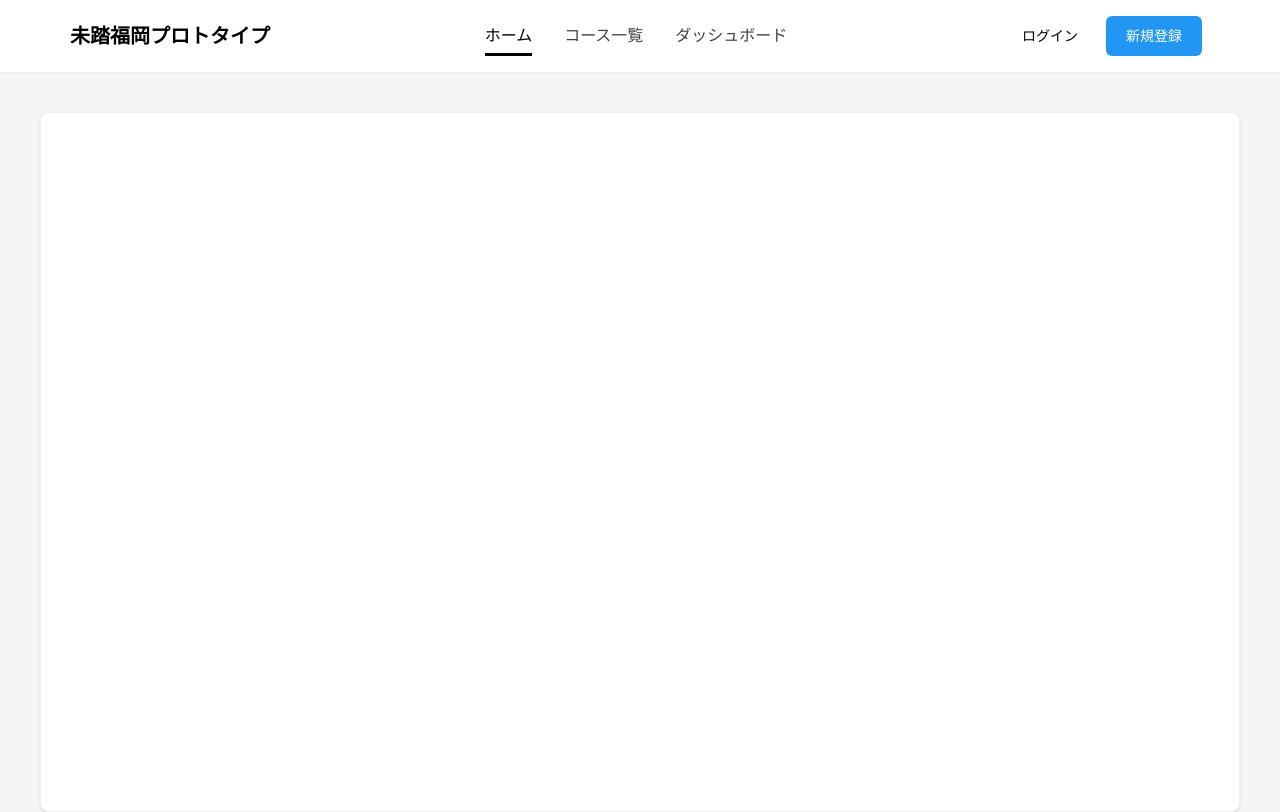
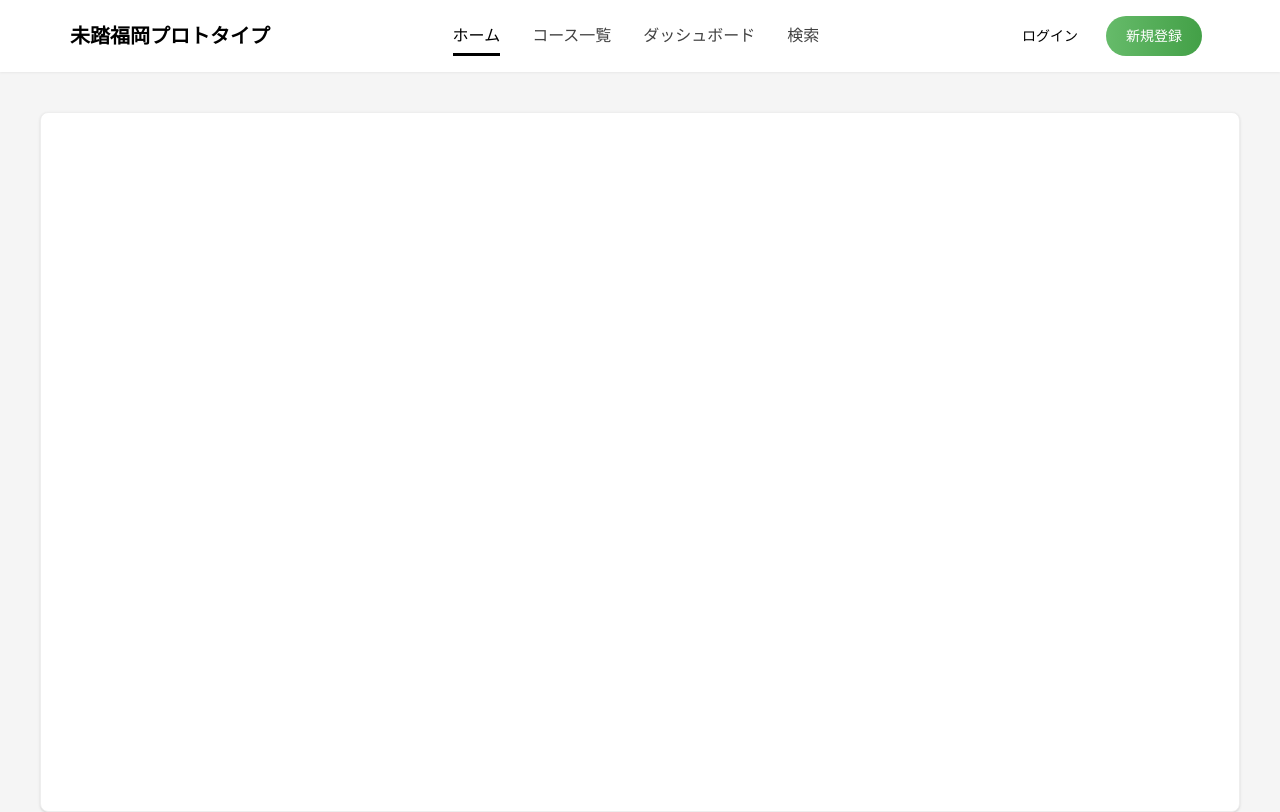
Before and after one commit to Tebaeleven/mitou-fukuoka-ai-prototype, a Next.js app: page / in a window 1280 px wide. Shown: the top 812 px of the page. Built offline with nearby package versions, Linux system fonts and the light colour scheme.

Commit message:
buttonの色を更新

```diff
--- a/components/Header/header.tsx
+++ b/components/Header/header.tsx
@@ -42,13 +42,13 @@ export default function Header() {
                     <div className="flex items-center lg:order-2">
                         <a
                             href="#"
-                            className="text-black rounded-md text-sm px-5 py-2.5 mr-2 hover:bg-gray-300"
+                            className="text-black rounded-full text-sm px-5 py-2.5 mr-2 hover:bg-gray-300"
                         >
                             ログイン
                         </a>
                         <a
                             href="#"
-                            className="text-white bg-blue-500 rounded-md text-sm px-5 py-2.5 mr-2 hover:bg-blue-600  "
+                            className="text-white bg-gradient-to-r from-green-400 to-green-600 hover:bg-green-700  rounded-full text-sm px-5 py-2.5 mr-2   "
                         >
                             新規登録
                         </a>
@@ -94,6 +94,7 @@ export default function Header() {
                             <CustomLink href="/" title="ホーム" />
                             <CustomLink href="/renritu" title="コース一覧" />
                             <CustomLink href="/dashboard" title="ダッシュボード" />
+                            <CustomLink href="/search" title="検索" />
                             {/* <CustomLink href="/p5" title="p5" />
                             <CustomLink href="/dom" title="DOM" />
                             <CustomLink href="/domclass" title="domclass" />
```
